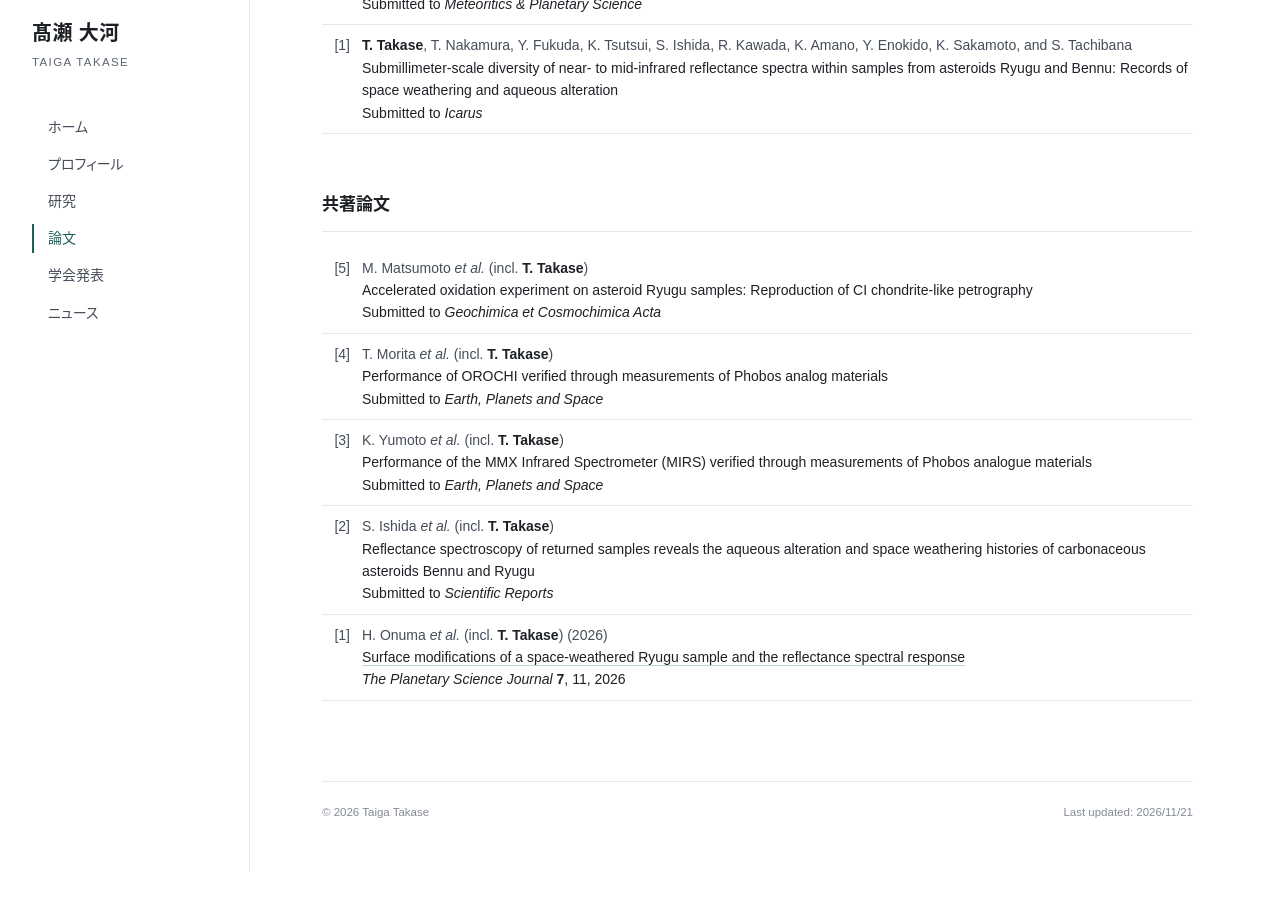
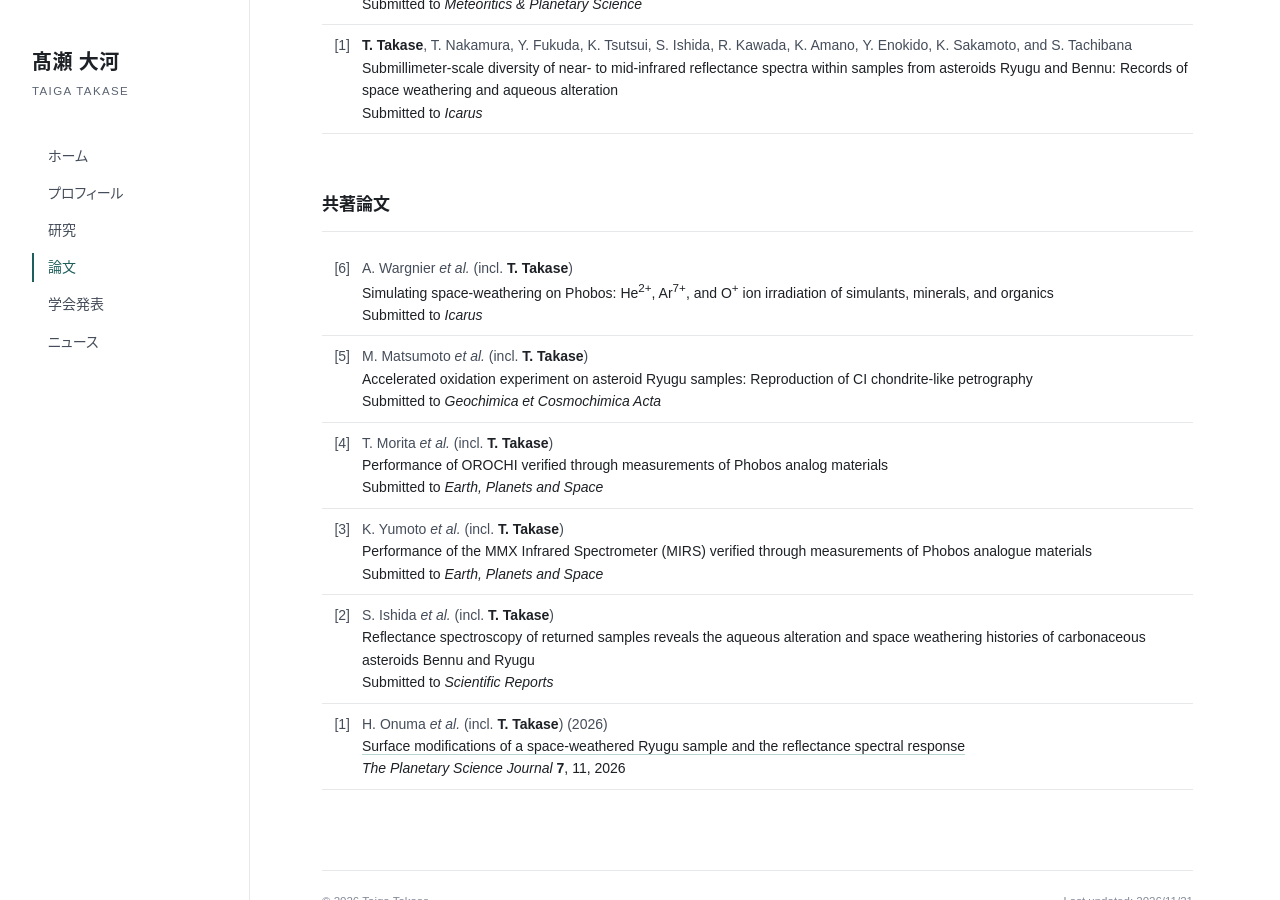
Before and after one commit to takasetaigat1/takasetaigat1.github.io, a Jekyll site: the page built from publications.html, in a window 1280 px wide and 900 px high, scrolled down 531 px. Built offline with Jekyll 4.4.1, drawn with Linux system fonts in a browser that asks for light colours; some web fonts are replaced; before the commit the page ends 1402 px from its top, so only the background shows below that.

Commit message:
Add co-authored submitted paper (Wargnier et al., Icarus)
Co-Authored-By: Claude Fable 5.1 <noreply@anthropic.com>
Claude-Session: https://claude.ai/code/session_01WJ69PvNMxXwpNZfvYmXkxj

```diff
--- a/_data/publications.yml
+++ b/_data/publications.yml
@@ -53,6 +53,13 @@
 # ---- 共著論文 ----
 - category: coauthor
   year: 2026
+  authors: "A. Wargnier et al. (incl. <me>T. Takase</me>)"
+  title: "Simulating space-weathering on Phobos: He<sup>2+</sup>, Ar<sup>7+</sup>, and O<sup>+</sup> ion irradiation of simulants, minerals, and organics"
+  journal: "Icarus"
+  status: "submitted"
+
+- category: coauthor
+  year: 2026
   authors: "M. Matsumoto et al. (incl. <me>T. Takase</me>)"
   title: "Accelerated oxidation experiment on asteroid Ryugu samples: Reproduction of CI chondrite-like petrography"
   journal: "Geochimica et Cosmochimica Acta"
```
